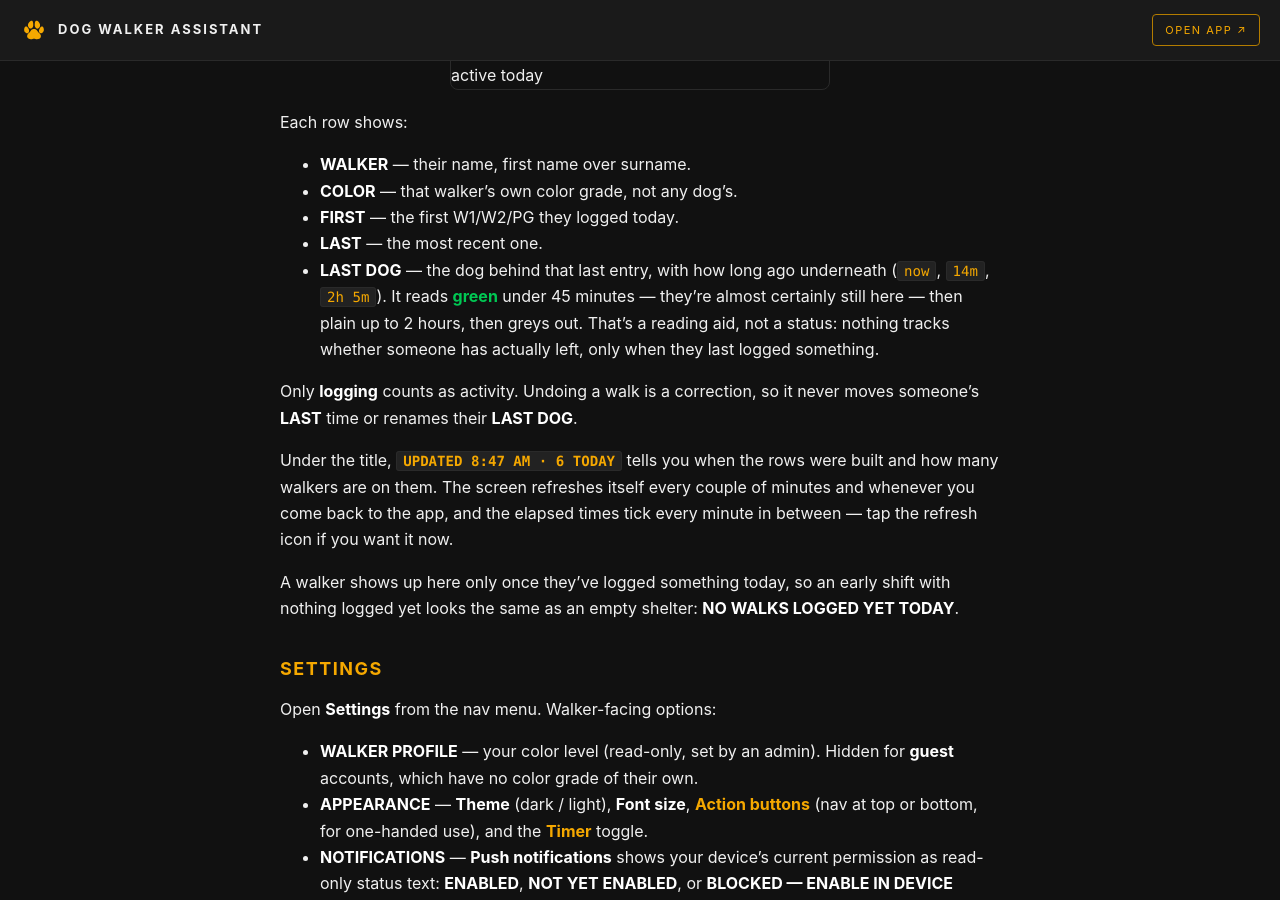
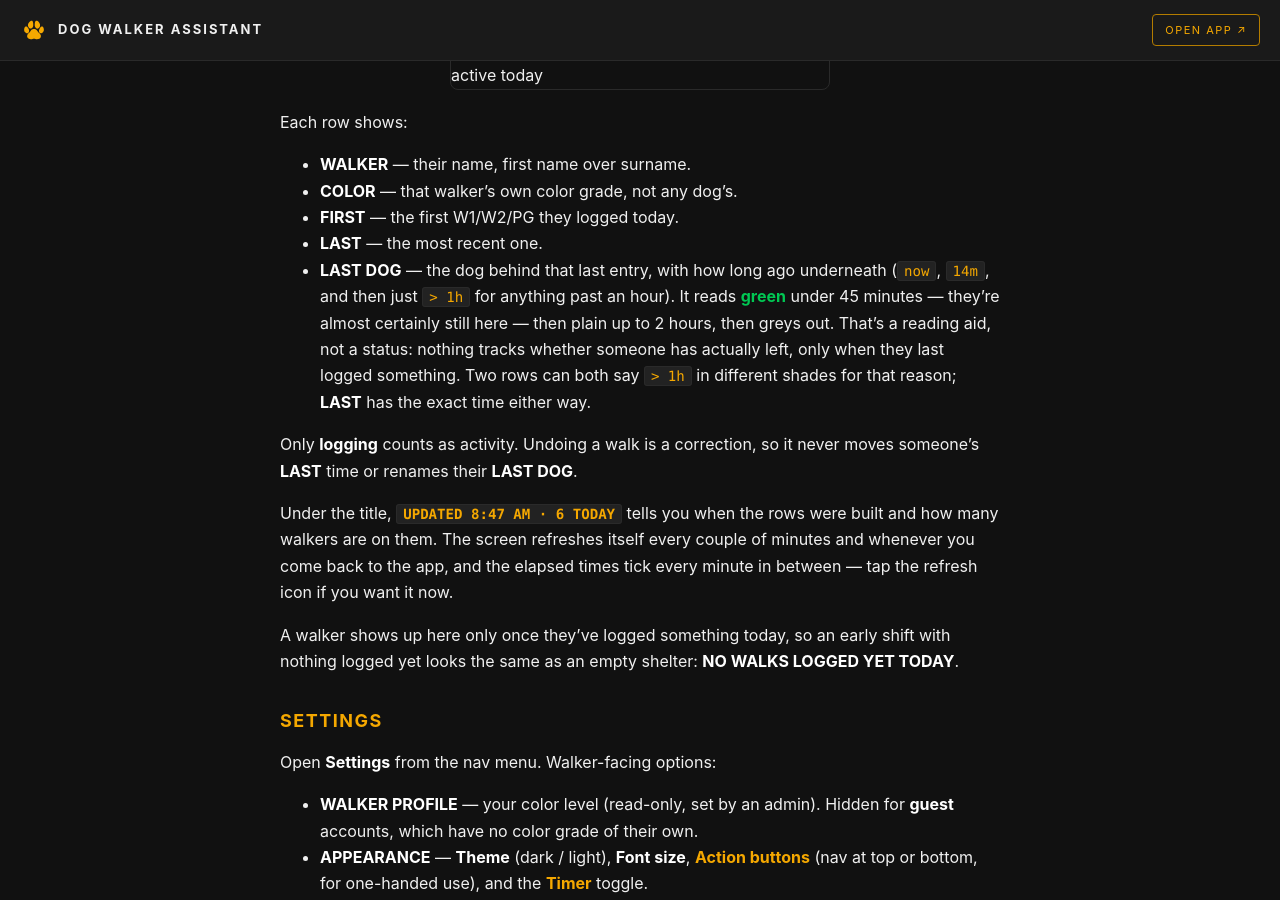
Before and after one commit to kirbsauce/dog-walker-assistant-docs, a Jekyll site: the page built from WALKER.md, in a window 1280 px wide and 900 px high, scrolled down 7730 px. Built offline with Jekyll 4.4.1, drawn with Linux system fonts in a browser that asks for light colours.

Commit message:
Walker Guide: elapsed collapses to "> 1h" past an hour
Matches dog-walker-assistant-app#629. The examples said "2h 5m", which the
screen no longer prints.

Also spells out that two rows can both read "> 1h" in different shades, since
the label no longer distinguishes the plain and muted buckets the way the
counted-up value did — worth saying so it doesn't read as a bug.

Co-Authored-By: Claude Opus 5 <noreply@anthropic.com>

```diff
--- a/WALKER.md
+++ b/WALKER.md
@@ -364,11 +364,13 @@ Each row shows:
 - **FIRST** — the first W1/W2/PG they logged today.
 - **LAST** — the most recent one.
 - **LAST DOG** — the dog behind that last entry, with how long ago underneath
-  (`now`, `14m`, `2h 5m`). It reads
+  (`now`, `14m`, and then just `> 1h` for anything past an hour). It reads
   <strong style="color:#00c853">green</strong> under 45 minutes — they're
   almost certainly still here — then plain up to 2 hours, then greys out.
   That's a reading aid, not a status: nothing tracks whether someone has
-  actually left, only when they last logged something.
+  actually left, only when they last logged something. Two rows can both say
+  `> 1h` in different shades for that reason; **LAST** has the exact time
+  either way.
 
 Only **logging** counts as activity. Undoing a walk is a correction, so it
 never moves someone's **LAST** time or renames their **LAST DOG**.
```
